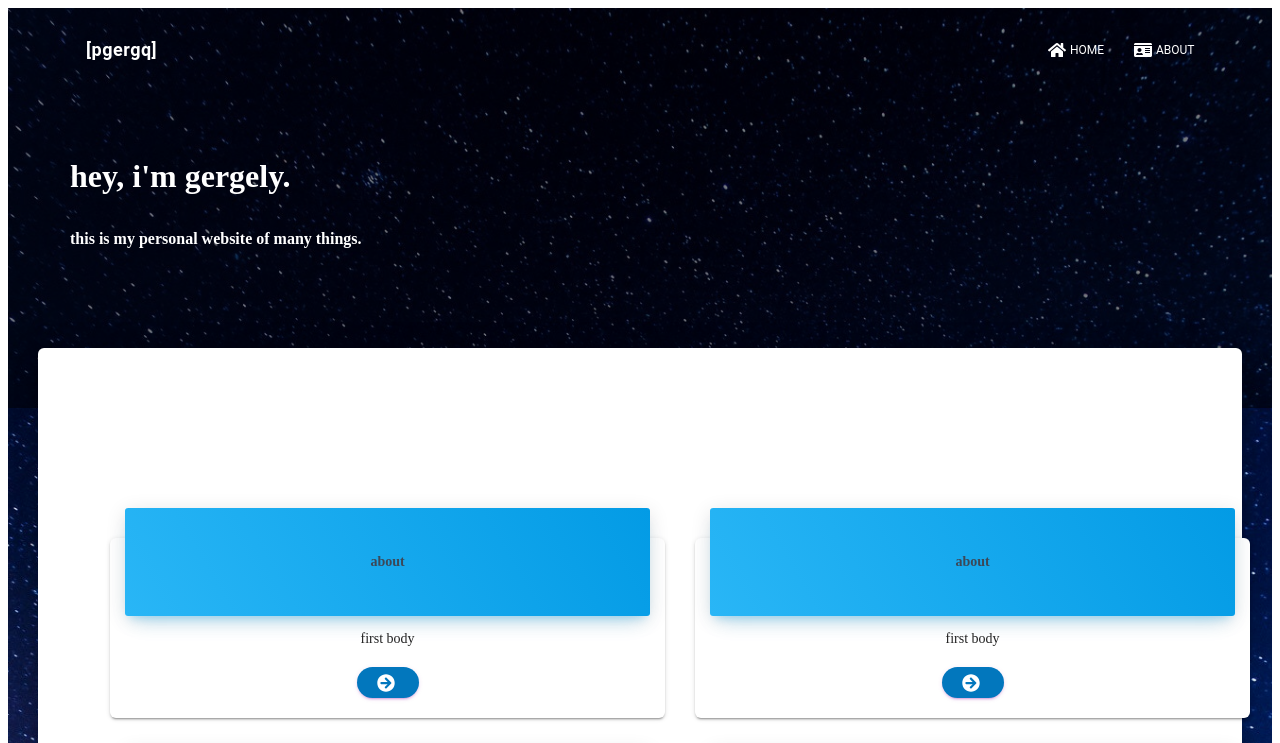
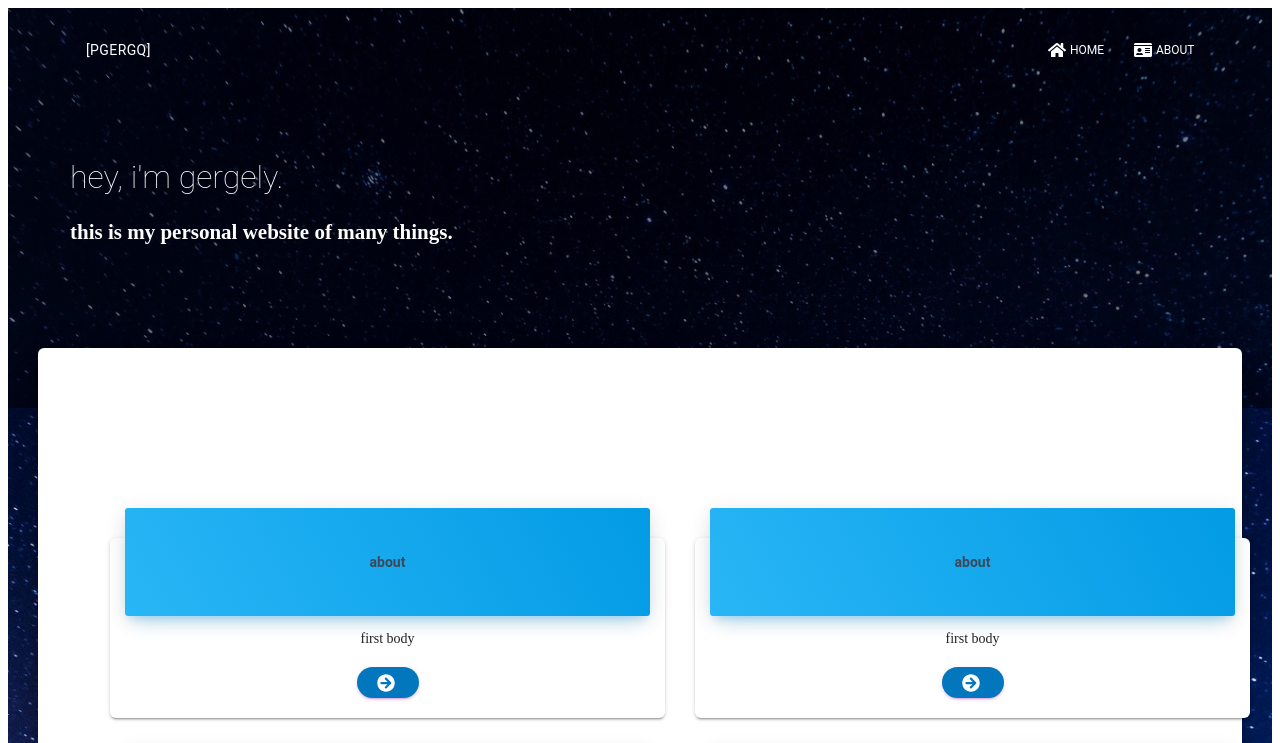
Before and after one commit to pgergq/pgergq.dev, a Gatsby site: page /MainPage/MainPage in a window 1280 px wide. Shown: the top 743 px of the page. Built offline with nearby package versions, Linux system fonts and the light colour scheme; Gatsby itself is replaced by a stand-in of ours.

Commit message:
minor stylistic fixes

```diff
--- a/src/assets/jss/material-kit-react.jsx
+++ b/src/assets/jss/material-kit-react.jsx
@@ -66,7 +66,7 @@ const card = {
 }
 
 const defaultFont = {
-  fontFamily: '"Roboto Slab", sans-serif',
+  fontFamily: '"Roboto", sans-serif',
   fontWeight: "300",
   lineHeight: "1.5em",
 }
@@ -162,7 +162,7 @@ const title = {
   margin: "1.75rem 0 0.875rem",
   textDecoration: "none",
   fontWeight: "700",
-  fontFamily: `"Roboto Slab", serif`,
+  fontFamily: `"Roboto", serif`,
 }
 
 const cardTitle = {
--- a/src/assets/jss/material-kit-react/components/headerLinksStyle.jsx
+++ b/src/assets/jss/material-kit-react/components/headerLinksStyle.jsx
@@ -1,6 +1,4 @@
 import { defaultFont } from "assets/jss/material-kit-react.jsx"
-
-import tooltip from "assets/jss/material-kit-react/tooltipsStyle.jsx"
 
 const headerLinksStyle = (theme) => ({
   list: {
--- a/src/assets/jss/material-kit-react/components/headerStyle.jsx
+++ b/src/assets/jss/material-kit-react/components/headerStyle.jsx
@@ -51,11 +51,11 @@ const headerStyle = {
     flex: 1,
   },
   title: {
-    fontWeight: "700",
-    lineHeight: "30px",
-    fontSize: "18px",
+    fontWeight: "400",
+    lineHeight: "20px",
+    fontSize: "14px",
     borderRadius: "3px",
-    textTransform: "none",
+    textTransform: "uppercase",
     color: "inherit",
     padding: "8px 16px",
     "&:hover,&:focus": {
--- a/src/assets/jss/material-kit-react/tooltipsStyle.jsx
+++ b/src/assets/jss/material-kit-react/tooltipsStyle.jsx
@@ -11,7 +11,7 @@ const tooltipsStyle = {
       "0 8px 10px 1px rgba(0, 0, 0, 0.14), 0 3px 14px 2px rgba(0, 0, 0, 0.12), 0 5px 5px -3px rgba(0, 0, 0, 0.2)",
     maxWidth: "200px",
     textAlign: "center",
-    fontFamily: '"Roboto Slab",sans-serif',
+    fontFamily: '"Roboto",sans-serif',
     fontSize: "0.875em",
     fontStyle: "normal",
     fontWeight: "400",
@@ -22,8 +22,8 @@ const tooltipsStyle = {
     wordSpacing: "normal",
     wordWrap: "normal",
     whiteSpace: "normal",
-    lineBreak: "auto"
-  }
-};
+    lineBreak: "auto",
+  },
+}
 
-export default tooltipsStyle;
+export default tooltipsStyle
--- a/src/assets/jss/material-kit-react/views/mainPage.jsx
+++ b/src/assets/jss/material-kit-react/views/mainPage.jsx
@@ -82,6 +82,7 @@ const mainPageStyle = {
   },
   title: {
     ...title,
+    fontWeight: "200",
     display: "inline-block",
     position: "relative",
     marginTop: "30px",
@@ -92,7 +93,7 @@ const mainPageStyle = {
   subtitle: {
     fontSize: "1.313rem",
     maxWidth: "500px",
-    margin: "10px auto 0",
+    margin: "10px 0 0",
   },
   main: {
     background: "#FFFFFF",
--- a/src/pages/MainPage/MainPage.jsx
+++ b/src/pages/MainPage/MainPage.jsx
@@ -61,7 +61,9 @@ class MainPage extends React.Component {
               <GridContainer>
                 <GridItem xs={12} sm={12} md={6}>
                   <h1 className={classes.title}>hey, i'm gergely.</h1>
-                  <h4>this is my personal website of many things.</h4>
+                  <h4 className={classes.subtitle}>
+                    this is my personal website of many things.
+                  </h4>
                 </GridItem>
               </GridContainer>
             </div>
```
